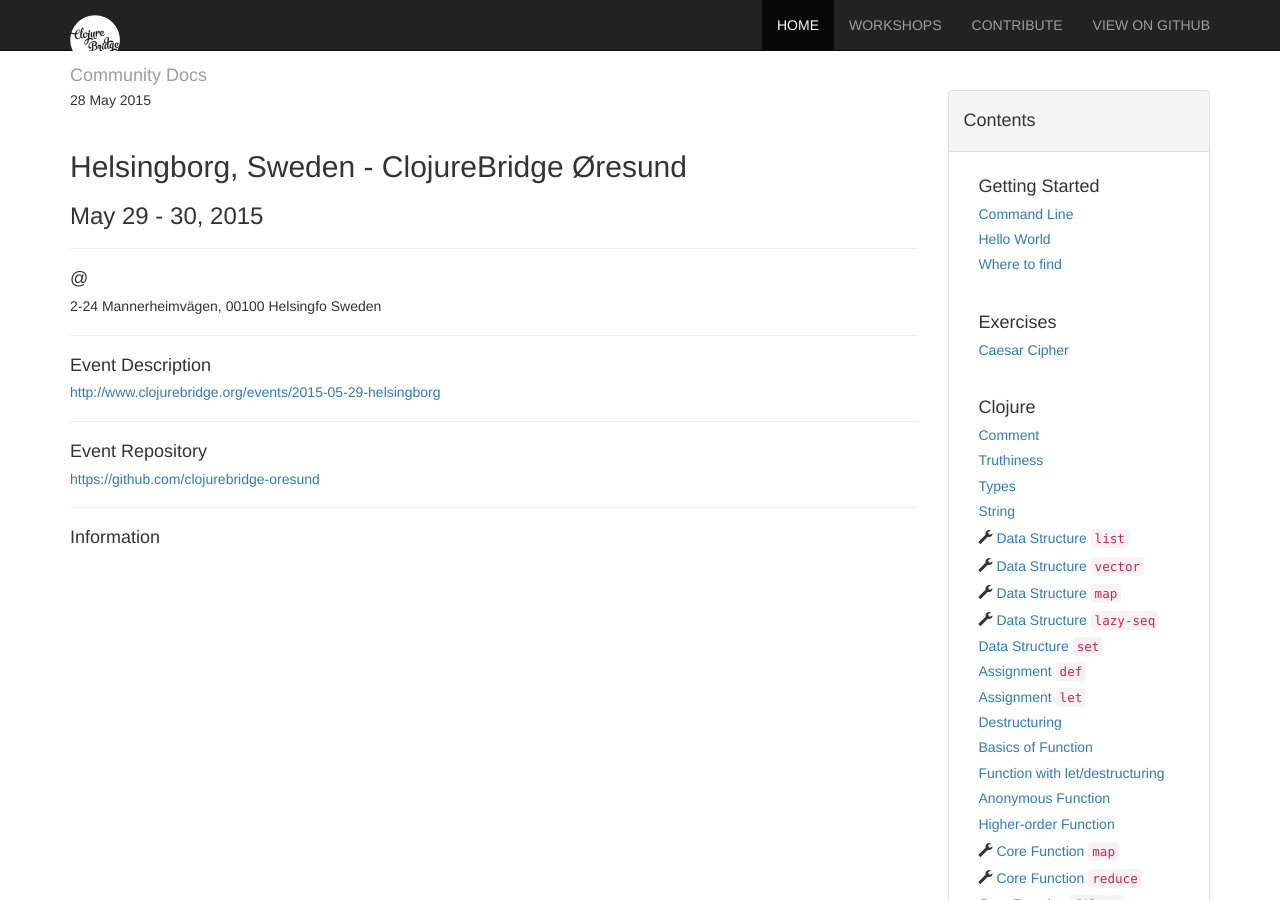
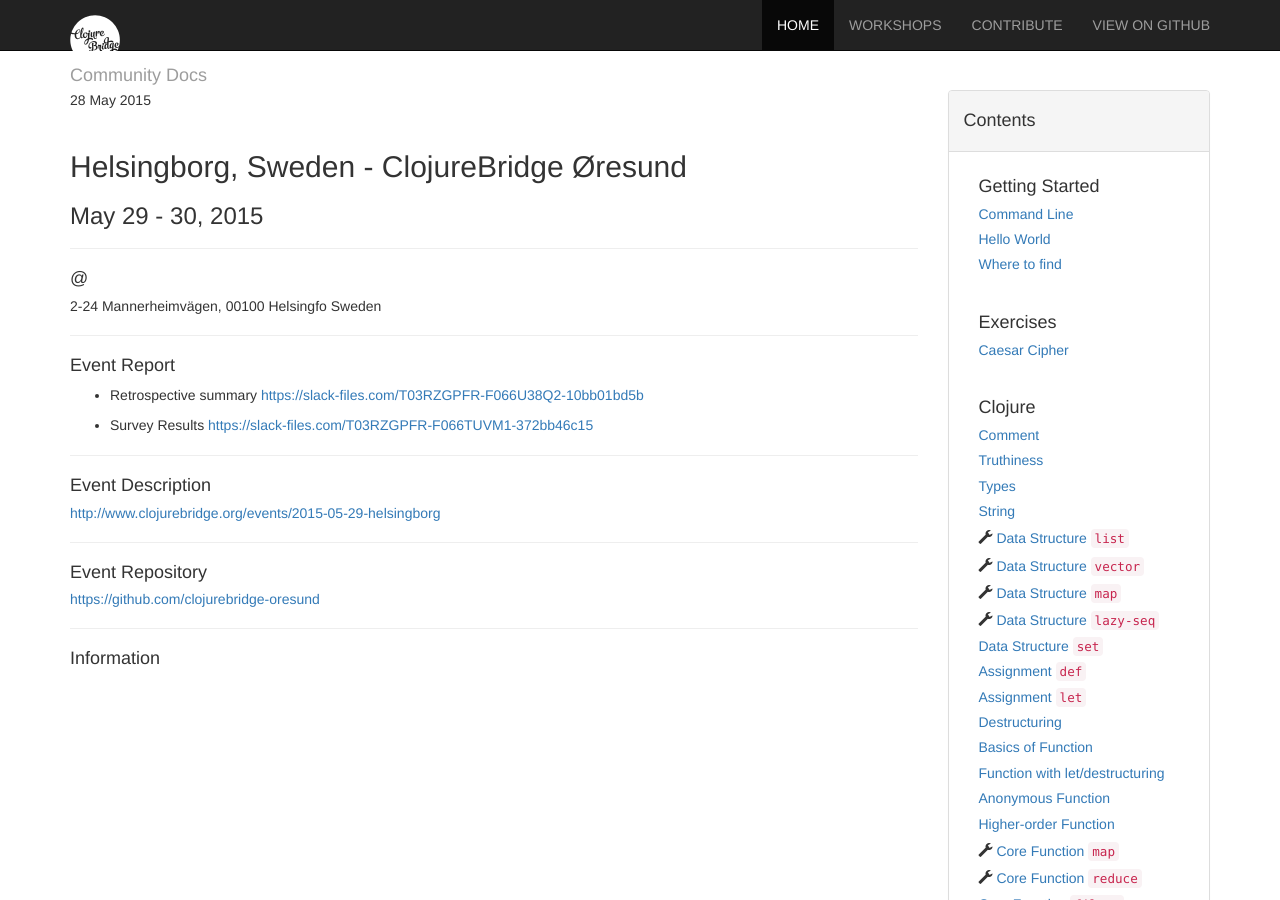
Before and after one commit to ClojureBridge/community-docs, a Jekyll site: the page built from _posts/2015-05-28-helsingborg-swe.md, in a window 1280 px wide and 900 px high. Built offline with Jekyll 4.4.1, drawn with Linux system fonts in a browser that asks for light colours; nearby versions of some CDN libraries.

Commit message:
Adds Helsingborg event reports

```diff
--- a/_posts/2015-05-28-helsingborg-swe.md
+++ b/_posts/2015-05-28-helsingborg-swe.md
@@ -8,6 +8,16 @@
 
 2-24 Mannerheimvägen, 00100 Helsingfo Sweden
 {: .h5 }
+
+---
+
+#### Event Report
+
+- Retrospective summary
+    <https://slack-files.com/T03RZGPFR-F066U38Q2-10bb01bd5b>
+
+-  Survey Results
+    <https://slack-files.com/T03RZGPFR-F066TUVM1-372bb46c15>
 
 ---
 
```
